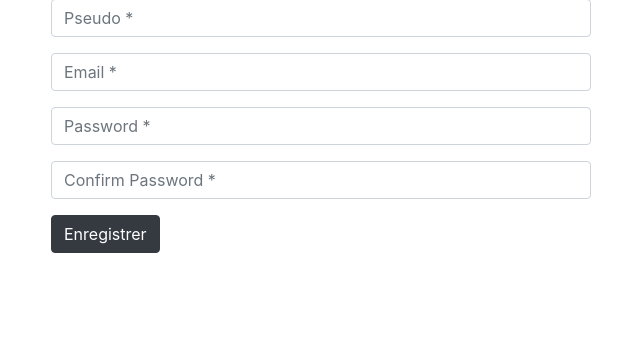
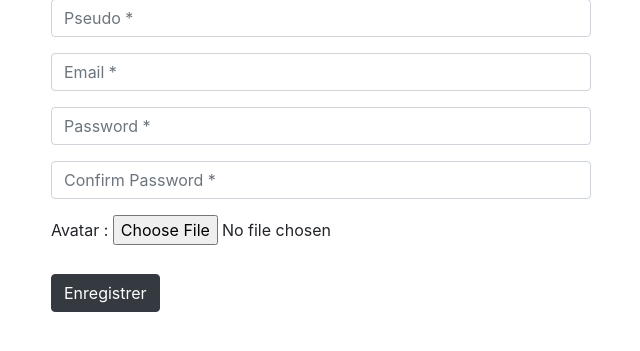
Before and after one commit to manogeekmagik/weebornes, a PHP site: page /registration.php in a window 1280 px wide. Shown: the part 169-520 px from the top of the page, without its empty margins (34-674 px from the left). Run offline with PHP 8.4, Linux system fonts and the light colour scheme.

Commit message:
20191203 ajout avatars

```diff
--- a/Profil/registration.php
+++ b/Profil/registration.php
@@ -57,7 +57,21 @@ if(isset($_POST['registration']))
         */
         $erreur = "Tous les champs doivent être complétés.";
     }
+
+    if(isset($_FILES['avatar']) AND !empty($_FILES['avatar']['name']))
+    {
+        $tailleMax = 2097152;
+        $extensionValides = array('jpg','jpeg','gif','png');
+        if($_FILES['avatar']['size'] <= $tailleMax)
+        {
+
+        }
+    }
+
 }
+
+
+
 ?>
 
 <!DOCTYPE html>
@@ -82,7 +96,7 @@ if(isset($_POST['registration']))
         <h1>Inscription</h1>
     </div>
 
-    <form method="POST" action="">
+    <form method="POST" action="" enctype="multipart/form-data">
 
         <div class="form-content mt-5">
 
@@ -100,6 +114,11 @@ if(isset($_POST['registration']))
                 <div class="form-group">
                     <input type="password" class="form-control" placeholder="Confirm Password *" id="password2" name="password2"/>
                 </div>
+                <div>
+                    <label>Avatar : </label>
+                    <input type="file" name="avatar" >
+                </div>
+                <br>
 
             </div>
         </div>
```
Also changed, not shown: Avatars/myAvatarAlexandre.png (added), Avatars/myAvatarDimitri.png (added), Avatars/myAvatarHermann.png (added), Avatars/myAvatarMarie.png (added), Avatars/myAvatarMichael.png (added).
